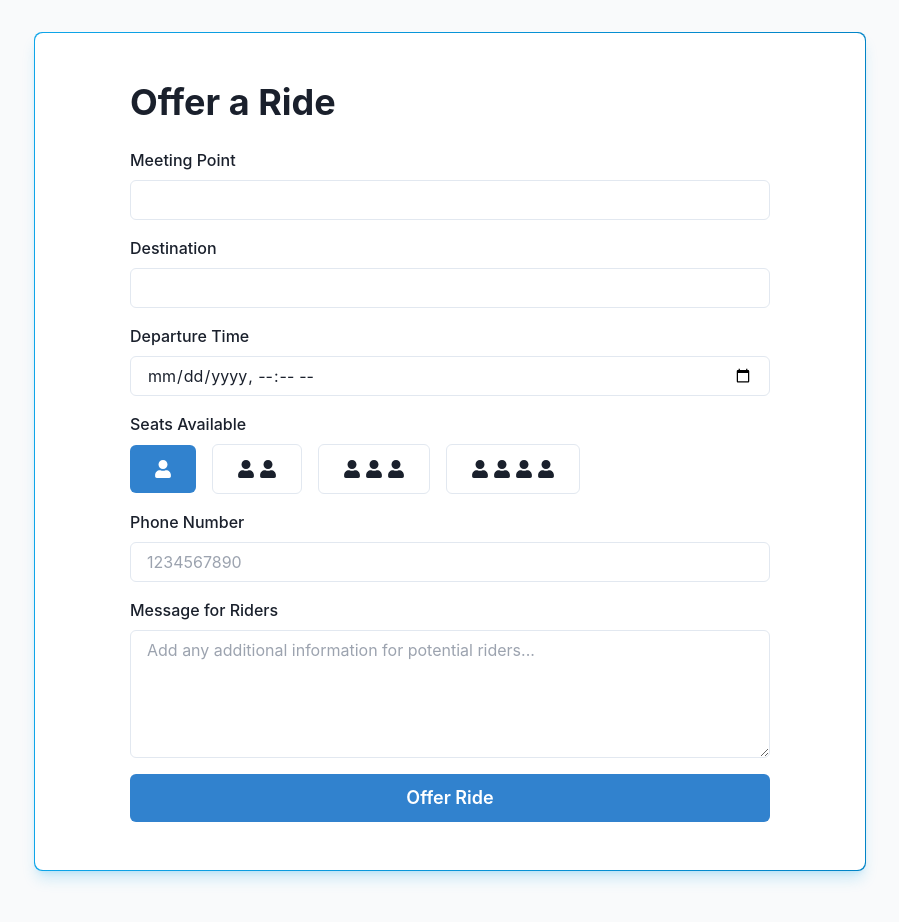
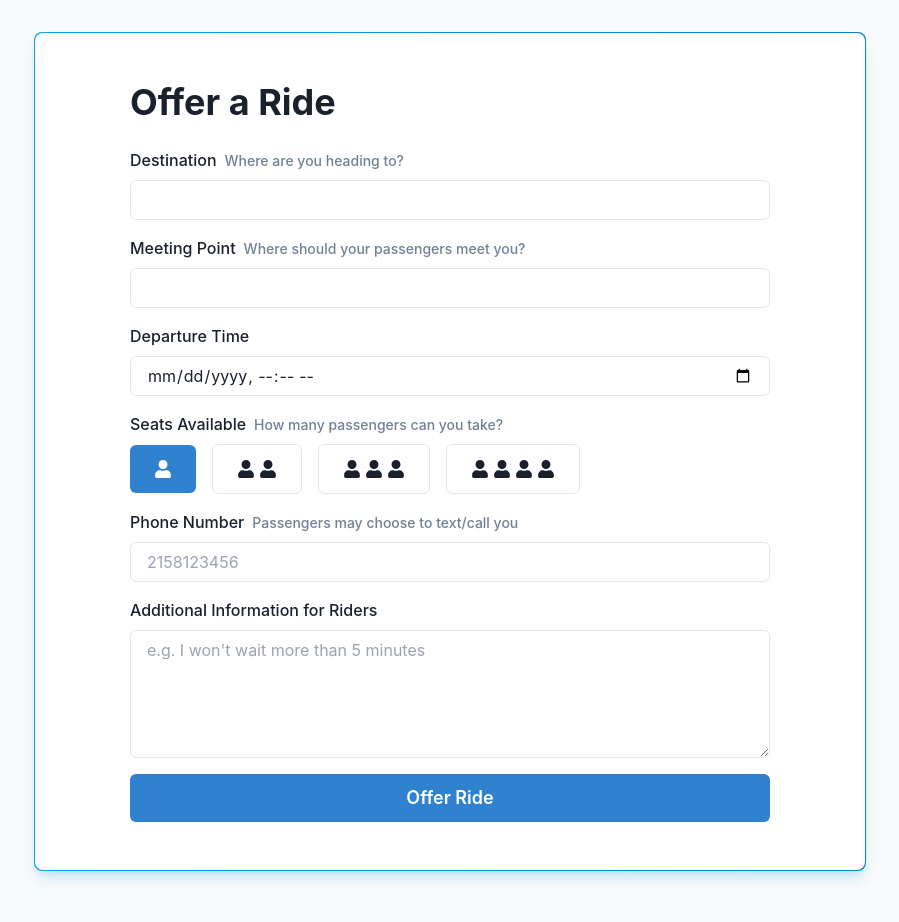
Before and after one commit to jjhliu2001/app-directory, a Next.js app: page /offer-a-ride in a window 1280 px wide. Shown: the top 922 px of the page, without its empty margins (334-1233 px from the left). Built offline with nearby package versions, Linux system fonts and the light colour scheme.

Commit message:
feat: nicer formating and placeholders

```diff
--- a/app/offer-a-ride/page.tsx
+++ b/app/offer-a-ride/page.tsx
@@ -54,6 +54,7 @@ export default function OfferRidePage() {
         body: JSON.stringify({
           ...data,
           departureTimeMs: departureTimeEpoch,
+          phoneNumber: data.phoneNumber.replace(/\D/g, ''), // Strip non-numeric characters
         }),
       })
 
@@ -82,18 +83,28 @@ export default function OfferRidePage() {
       <form onSubmit={handleSubmit(onSubmit)}>
         <Stack spacing={4}>
           <FormControl>
-            <FormLabel htmlFor="meetingPoint">Meeting Point</FormLabel>
+            <FormLabel htmlFor="destination">
+              Destination
+              <Box as="span" fontSize="sm" color="gray.500" ml={2}>
+                Where are you heading to?
+              </Box>
+            </FormLabel>
             <Input
-              id="meetingPoint"
-              {...register('meetingPoint', { required: true })}
+              id="destination"
+              {...register('destination', { required: true })}
             />
           </FormControl>
 
           <FormControl>
-            <FormLabel htmlFor="destination">Destination</FormLabel>
+            <FormLabel htmlFor="meetingPoint">
+              Meeting Point
+              <Box as="span" fontSize="sm" color="gray.500" ml={2}>
+                Where should your passengers meet you?
+              </Box>
+            </FormLabel>
             <Input
-              id="destination"
-              {...register('destination', { required: true })}
+              id="meetingPoint"
+              {...register('meetingPoint', { required: true })}
             />
           </FormControl>
 
@@ -107,7 +118,12 @@ export default function OfferRidePage() {
           </FormControl>
 
           <FormControl>
-            <FormLabel>Seats Available</FormLabel>
+            <FormLabel>
+              Seats Available
+              <Box as="span" fontSize="sm" color="gray.500" ml={2}>
+                How many passengers can you take?
+              </Box>
+            </FormLabel>
             <HStack spacing={4}>
               {[1, 2, 3, 4].map((seats) => (
                 <IconButton
@@ -131,28 +147,36 @@ export default function OfferRidePage() {
           </FormControl>
 
           <FormControl>
-            <FormLabel htmlFor="phoneNumber">Phone Number</FormLabel>
+            <FormLabel htmlFor="phoneNumber">
+              Phone Number
+              <Box as="span" fontSize="sm" color="gray.500" ml={2}>
+                Passengers may choose to text/call you
+              </Box>
+            </FormLabel>
             <Input
               type="tel"
               id="phoneNumber"
               {...register('phoneNumber', {
                 required: true,
+                setValueAs: (value) => value.replace(/\D/g, ''),
                 pattern: {
                   value: /^\d{10}$/,
                   message: 'Please enter a 10-digit phone number',
                 },
               })}
-              placeholder="1234567890"
+              placeholder="2158123456"
             />
           </FormControl>
 
           <FormControl>
-            <FormLabel htmlFor="message">Message for Riders</FormLabel>
+            <FormLabel htmlFor="message">
+              Additional Information for Riders
+            </FormLabel>
             <Textarea
               id="message"
               {...register('message')}
               height="32"
-              placeholder="Add any additional information for potential riders..."
+              placeholder="e.g. I won't wait more than 5 minutes"
             />
           </FormControl>
 
--- a/app/rides/[id]/page.tsx
+++ b/app/rides/[id]/page.tsx
@@ -17,7 +17,12 @@ import {
   Text,
   VStack,
   useToast,
+  HStack,
+  Icon,
+  Flex,
 } from '@chakra-ui/react'
+import dayjs from 'dayjs'
+import { FaArrowDown, FaArrowRight } from 'react-icons/fa'
 
 export default function RidePage() {
   const params = useParams()
@@ -119,31 +124,25 @@ export default function RidePage() {
 
   return (
     <Container maxW="2xl" py={6}>
-      <Heading as="h1" size="xl" mb={6}>
-        Ride Details
-      </Heading>
-
       <Box bg="white" p={6} borderRadius="lg" boxShadow="base">
         <VStack spacing={4} align="stretch">
-          <Box>
-            <Text fontSize="sm" fontWeight="medium" color="gray.500">
-              Meeting Point
+          <Flex flexDir="column" gap={4} align="center" justify="center">
+            <Text fontSize="lg" fontWeight="bold">
+              {ride.meetingPoint}
             </Text>
-            <Text mt={1}>{ride.meetingPoint}</Text>
-          </Box>
+            <Icon as={FaArrowDown} w={6} h={6} color="blue.500" />
+            <Text fontSize="lg" fontWeight="bold">
+              {ride.destination}
+            </Text>
+          </Flex>
 
           <Box>
             <Text fontSize="sm" fontWeight="medium" color="gray.500">
-              Destination
+              Departing at
             </Text>
-            <Text mt={1}>{ride.destination}</Text>
-          </Box>
-
-          <Box>
-            <Text fontSize="sm" fontWeight="medium" color="gray.500">
-              Departure Time
+            <Text mt={1}>
+              {dayjs(ride.departureTime).format('DD MMM h:mm A')}
             </Text>
-            <Text mt={1}>{new Date(ride.departureTime).toLocaleString()}</Text>
           </Box>
 
           <Box>
@@ -153,6 +152,13 @@ export default function RidePage() {
             <Text mt={1}>
               {seatsRemaining} available out of {ride.capacity} total
             </Text>
+          </Box>
+
+          <Box>
+            <Text fontSize="sm" fontWeight="medium" color="gray.500">
+              Driver&apos;s Phone Number
+            </Text>
+            <Text mt={1}>📱 {ride.userPhoneNumber}</Text>
           </Box>
 
           {ride.message && (
@@ -181,9 +187,6 @@ export default function RidePage() {
                     alignItems="center"
                   >
                     <Text>📱 {booking.userPhoneNumber}</Text>
-                    <Text fontSize="sm" color="gray.500">
-                      Booked {new Date(booking.createdAt).toLocaleDateString()}
-                    </Text>
                   </ListItem>
                 ))}
               </List>
--- a/package.json
+++ b/package.json
@@ -25,6 +25,7 @@
     "@prisma/client": "^5.0.0",
     "clsx": "^2.0.0",
     "date-fns": "^3.0.0",
+    "dayjs": "1.11.13",
     "dinero.js": "^2.0.0-alpha.10",
     "dotenv": "16.4.5",
     "dotenv-cli": "7.4.2",
```
Also changed, not shown: 1 other file (tests, documents, lock files or other folders).
